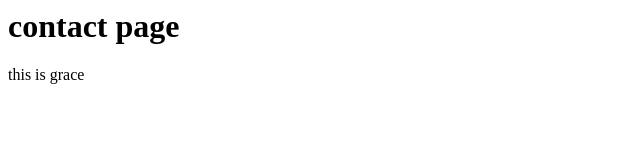
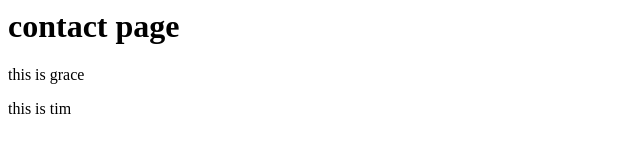
Before and after one commit to gracemiller/test, a plain HTML site: page index.html in a window 1280 px wide. Shown: the full height of the page, 0-640 px from the left. Drawn offline with Linux system fonts and the light colour scheme.

Commit message:
added some text

```diff
--- a/index.html
+++ b/index.html
@@ -1,3 +1,5 @@
 <h1>contact page</h1>
 
 <p>this is grace</p>
+
+<p>this is tim</p>
```
